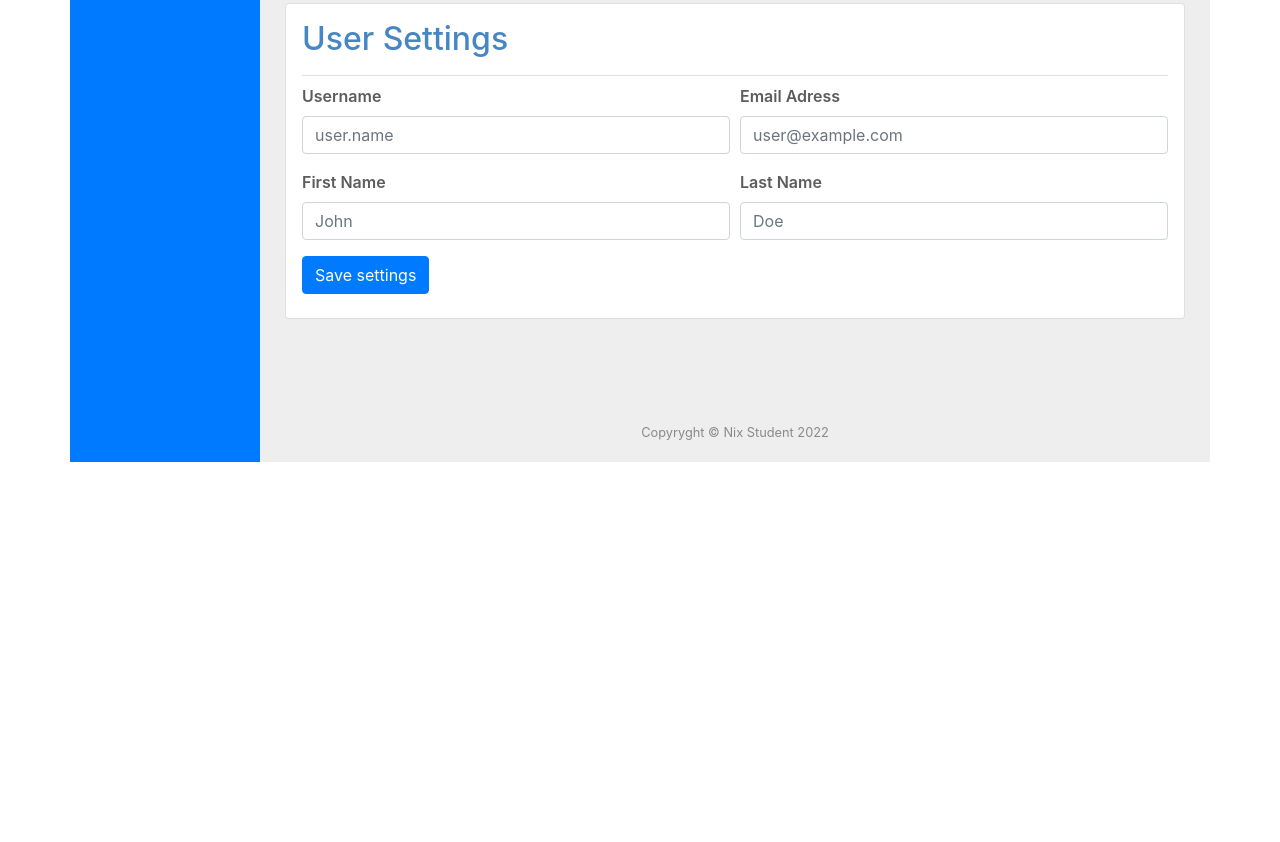
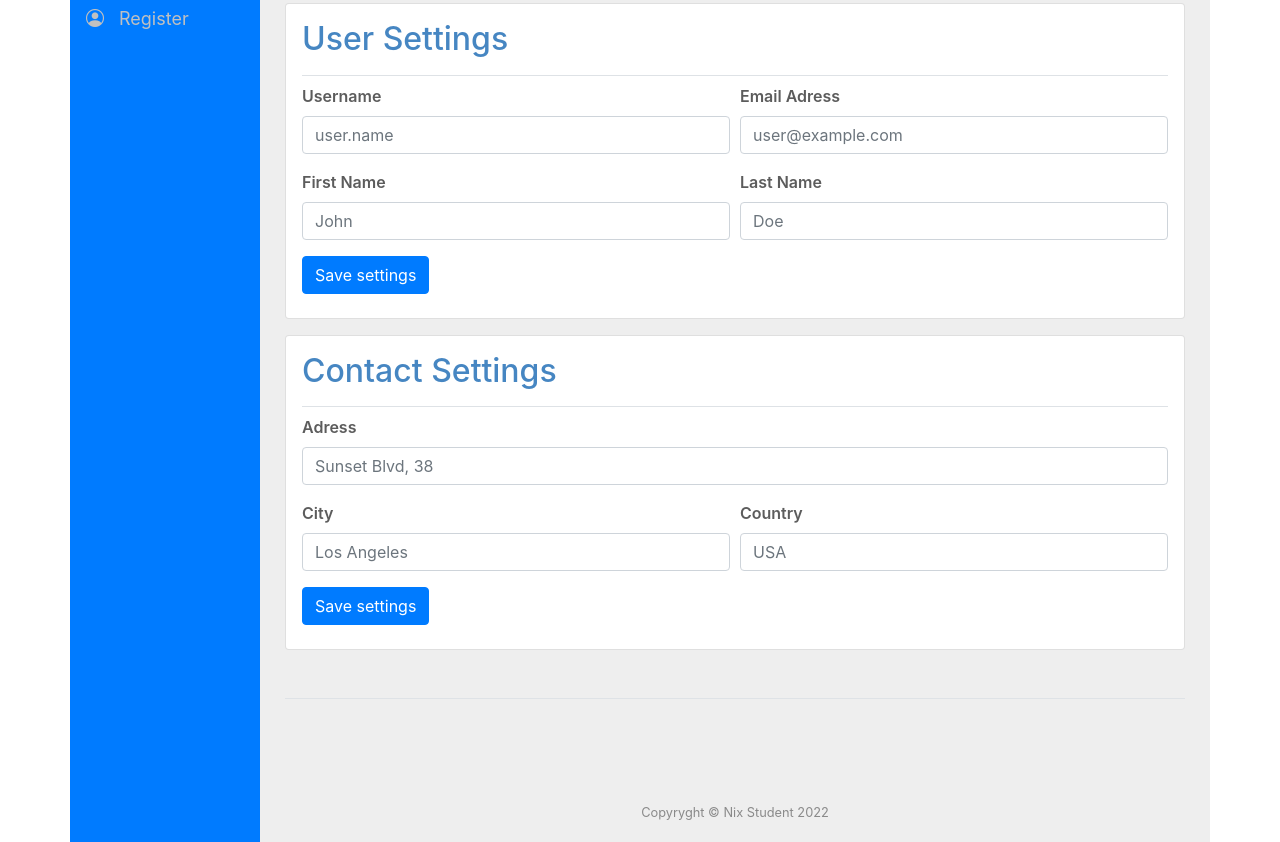
Before and after one commit to Muloversic/nixEd, a plain HTML site: page bootstrap+scss/profile.html in a window 1280 px wide. Shown: the part 962-1804 px from the top of the page. Before the commit the page ends 1424 px from the top, so only its background shows below. Drawn offline with nearby package versions, Linux system fonts and the light colour scheme.

Commit message:
second form is done

```diff
--- a/bootstrap+scss/profile.html
+++ b/bootstrap+scss/profile.html
@@ -63,7 +63,8 @@
 						</li>
 					</ul>
 				</nav>
-				<main class="main pt-4 pb-4">
+				<main class="main pt-4 pb-4 ">
+					<div class="border-bottom pb-5">
 						<h1 class="display-1 main-heading">Profile</h1>
 						<div class="row">
 							<div class="col-12 d-flex">
@@ -151,9 +152,34 @@
 										<button type="submit" class="btn btn-primary">Save settings</button>
 									</form>
 								</div>
-
+							</div>
+							<div class="col-12 settings mt-3 d-flex">
+								<div class="card w-100 pl-3 pr-3">
+									<h2 class="profile-type-title pb-3 border-bottom text-capitalize mt-3">contact settings</h2>
+									<form class="mb-4">
+										<div class="form-row">
+											<div class="form-group col-12">
+												<label for="inputUserAdress" class="form-label">Adress</label>
+												<input type="text" class="form-control" id="inputUserAdress" placeholder="Sunset Blvd, 38">
 											</div>
 										</div>
+										<div class="form-row">
+											<div class="form-group col-md-6">
+												<label for="inputUserFirstName" class="form-label">City</label>
+												<input type="text" class="form-control" id="inputUserFirstName" placeholder="Los Angeles">
+											</div>
+											<div class="form-group col-md-6">
+												<label for="inputUserLastName" class="form-label">Country</label>
+												<input type="text" class="form-control" id="inputUserLastName" placeholder="USA">
+											</div>
+										</div>
+										<button type="submit" class="btn btn-primary">Save settings</button>
+									</form>
+								</div>
+							</div>
+						</div>
+					</div>
+
 				</main>
 				<footer class="footer d-flex justify-content-center align-items-end">
 					<span class="footer-info">Copyryght &#169; Nix Student 2022</span>
```
Lines whose indentation alone changed are shown as unchanged.
